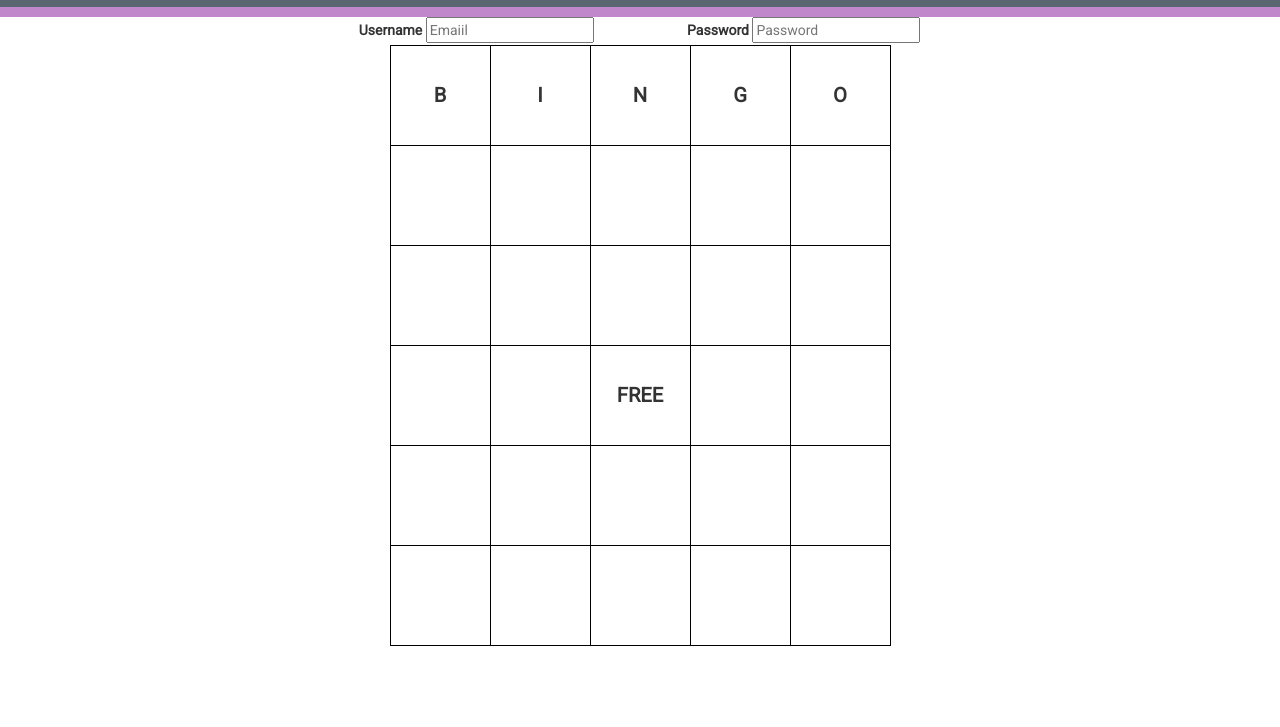
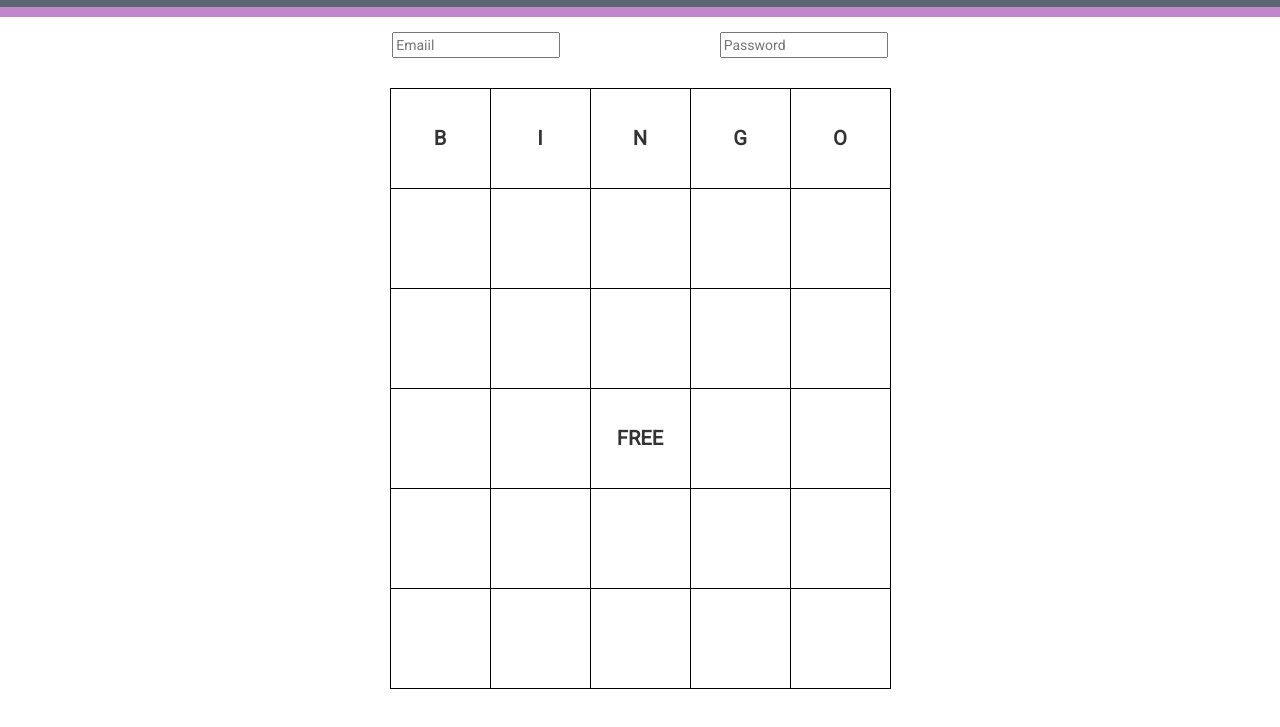
Before and after one commit to JustinJonsson/bingo, a plain HTML site: page www/bingo/index.html in a window 1280 px wide. Shown: the part 63-790 px from the top of the page. Drawn offline with nearby package versions, Linux system fonts and the light colour scheme.

Commit message:
more robust form

```diff
--- a/www/bingo/css/bingo.css
+++ b/www/bingo/css/bingo.css
@@ -6,6 +6,11 @@ body {
 .container-fluid, .col-xs-12, .row {
   padding-left: 0px;
   padding-right: 0px;
+}
+
+.row {
+  padding-top: 15px;
+  padding-bottom: 15px;
 }
 
 h1 {
--- a/www/bingo/index.html
+++ b/www/bingo/index.html
@@ -35,11 +35,9 @@
   <div class="row" id="login">
     <div class="form-group">
       <div class="col-xs-3 col-xs-offset-3">
-        <label for="username">Username</label>
         <input type="email" id="username" placeholder="Emaiil"/>
       </div>
       <div class="col-xs-3">
-        <label for="password">Password</label>
         <input type="password" id="password" placeholder="Password"/>
       </div>
     </div>
```
